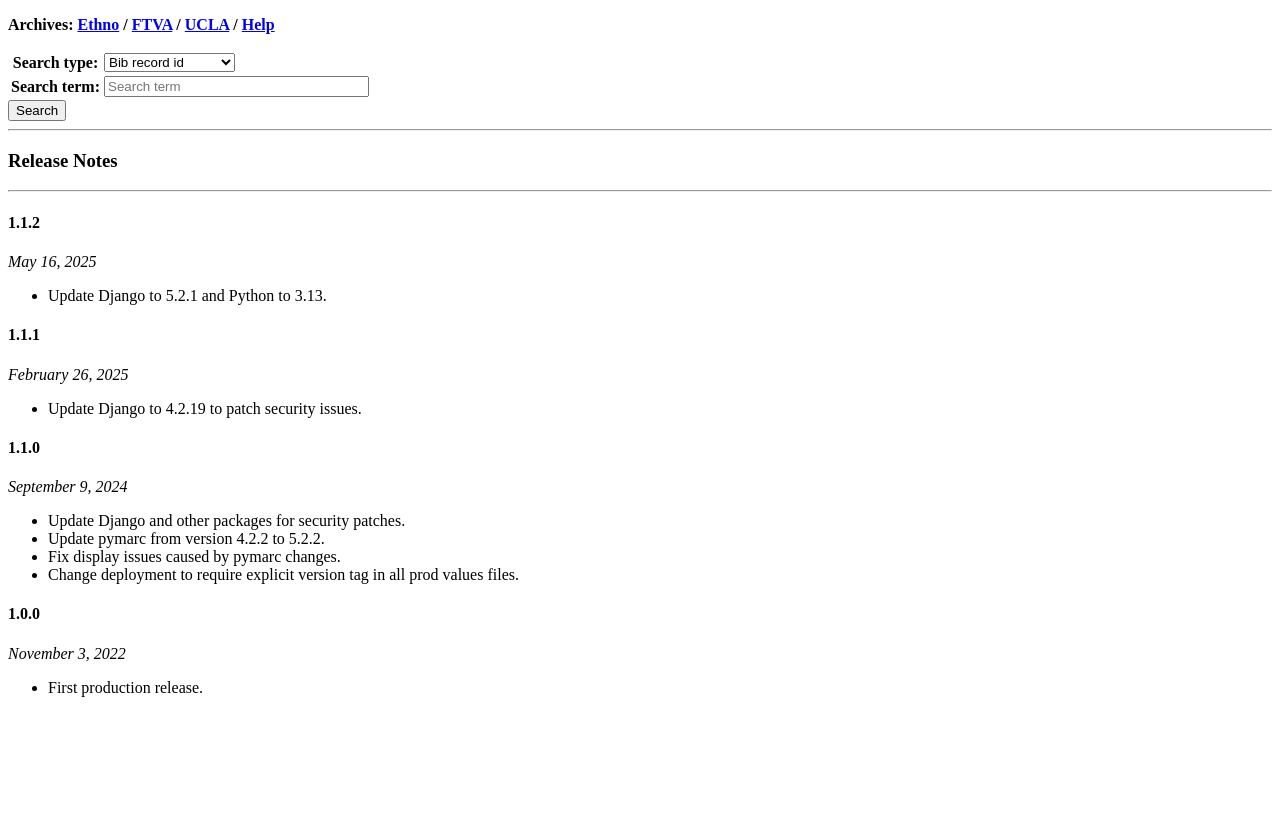
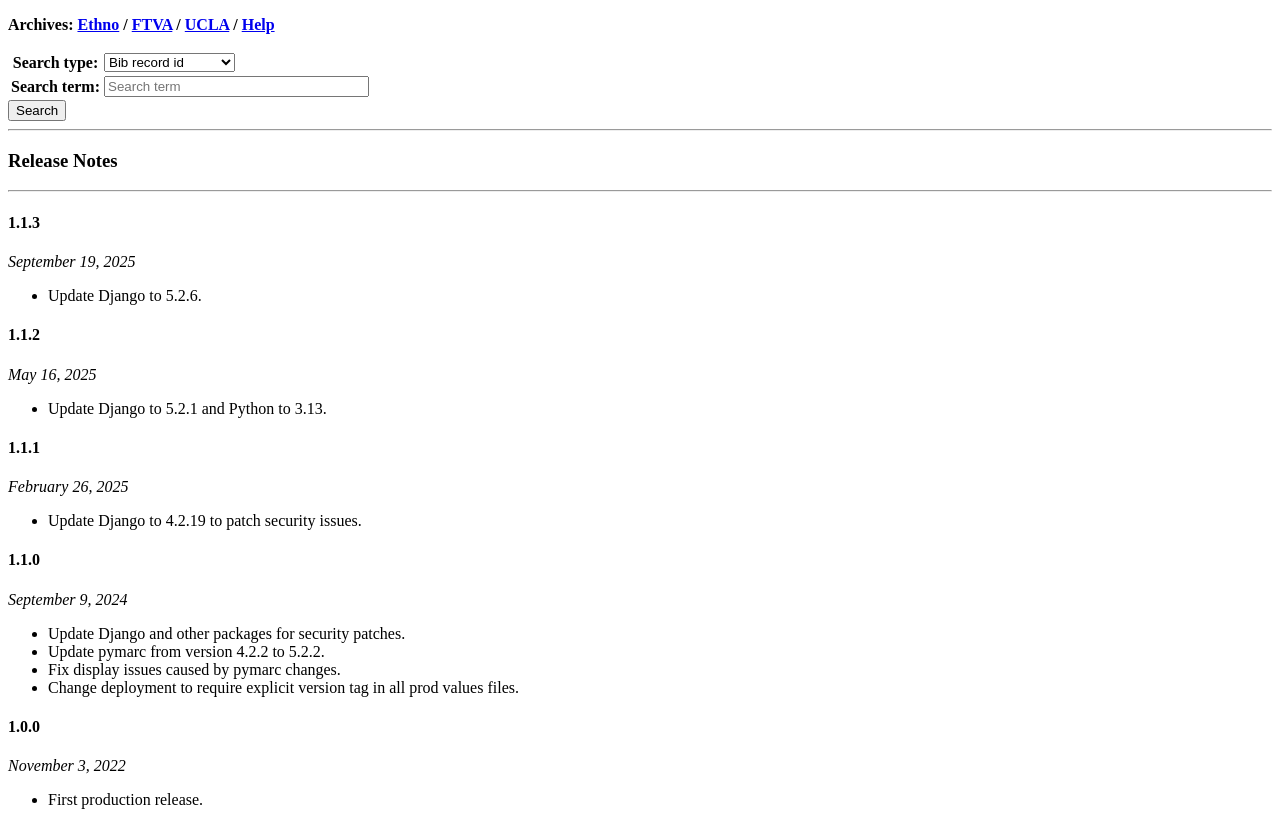
Before and after one commit to UCLALibrary/voyager-archive, a Django app: page /release_notes/ in a window 1280 px wide. Before the commit the page ends 697 px from the top, so only its background shows below. Run offline with Django 4.2, Linux system fonts and the light colour scheme; parts of the project's set-up code (start-up, migrations or seed data) failed here and were passed over.

Commit message:
SYS-2013: apply Django update (#62)

```diff
--- a/charts/prod-ethnovoyagerarchive-values.yaml
+++ b/charts/prod-ethnovoyagerarchive-values.yaml
@@ -8,7 +8,7 @@ replicaCount: 1
 image:
   repository: uclalibrary/voyager-archive
   # tag needs to be updated in all 3 prod-*-values.yaml files for deployment.
-  tag: 1.1.2
+  tag: 1.1.3
   pullPolicy: Always
 
 nameOverride: ""
--- a/charts/prod-ftvavoyagerarchive-values.yaml
+++ b/charts/prod-ftvavoyagerarchive-values.yaml
@@ -8,7 +8,7 @@ replicaCount: 1
 image:
   repository: uclalibrary/voyager-archive
   # tag needs to be updated in all 3 prod-*-values.yaml files for deployment.
-  tag: 1.1.2
+  tag: 1.1.3
   pullPolicy: Always
 
 nameOverride: ""
--- a/charts/prod-uclavoyagerarchive-values.yaml
+++ b/charts/prod-uclavoyagerarchive-values.yaml
@@ -8,7 +8,7 @@ replicaCount: 1
 image:
   repository: uclalibrary/voyager-archive
   # tag needs to be updated in all 3 prod-*-values.yaml files for deployment.
-  tag: 1.1.2
+  tag: 1.1.3
   pullPolicy: Always
 
 nameOverride: ""
--- a/requirements.txt
+++ b/requirements.txt
@@ -1,4 +1,4 @@
-Django==5.2.1
+Django==5.2.6
 psycopg==3.2.9
 gunicorn==23.0.0
 whitenoise==6.5.0
--- a/voyager_archive/templates/voyager_archive/release_notes.html
+++ b/voyager_archive/templates/voyager_archive/release_notes.html
@@ -3,6 +3,13 @@
 {% block content %}
 <h3>Release Notes</h3>
 <hr/>
+
+<h4>1.1.3</h4>
+<p><i>September 19, 2025</i></p>
+<ul>
+    <li>Update Django to 5.2.6.</li>
+</ul>
+
 <h4>1.1.2</h4>
 <p><i>May 16, 2025</i></p>
 <ul>
```
